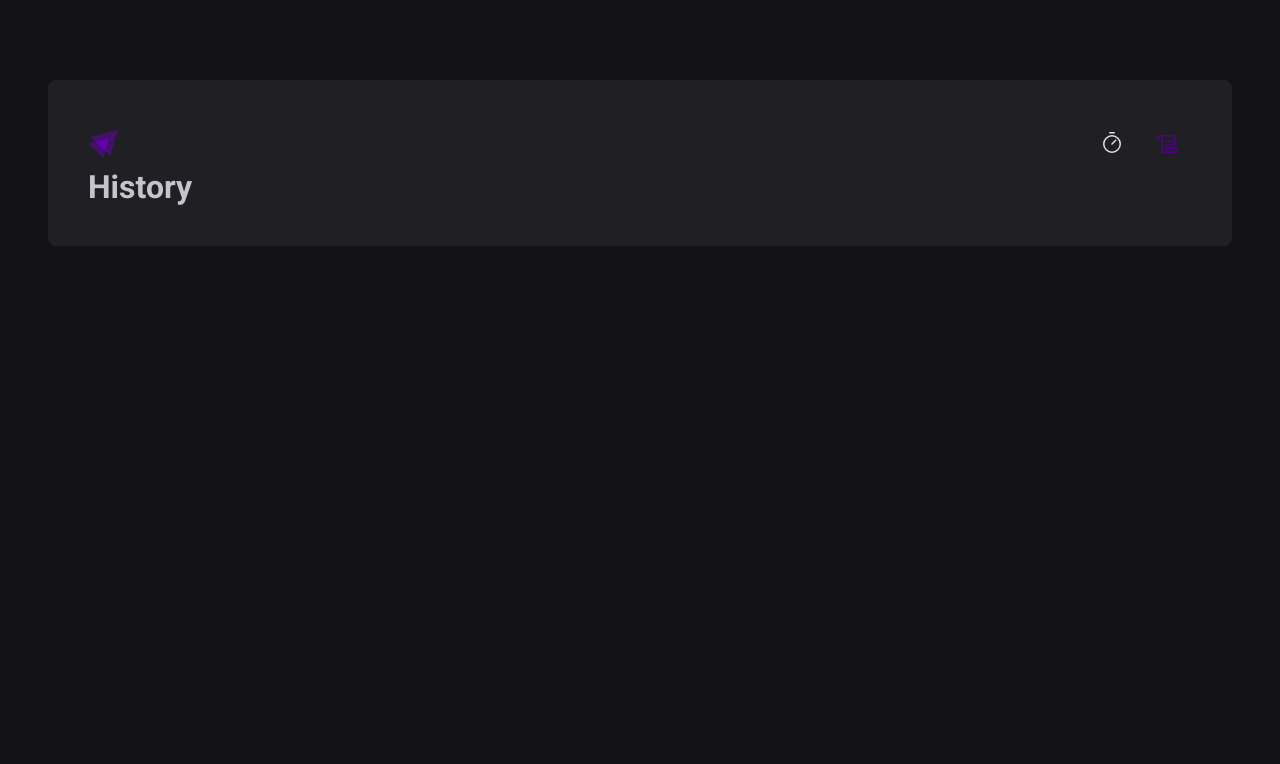
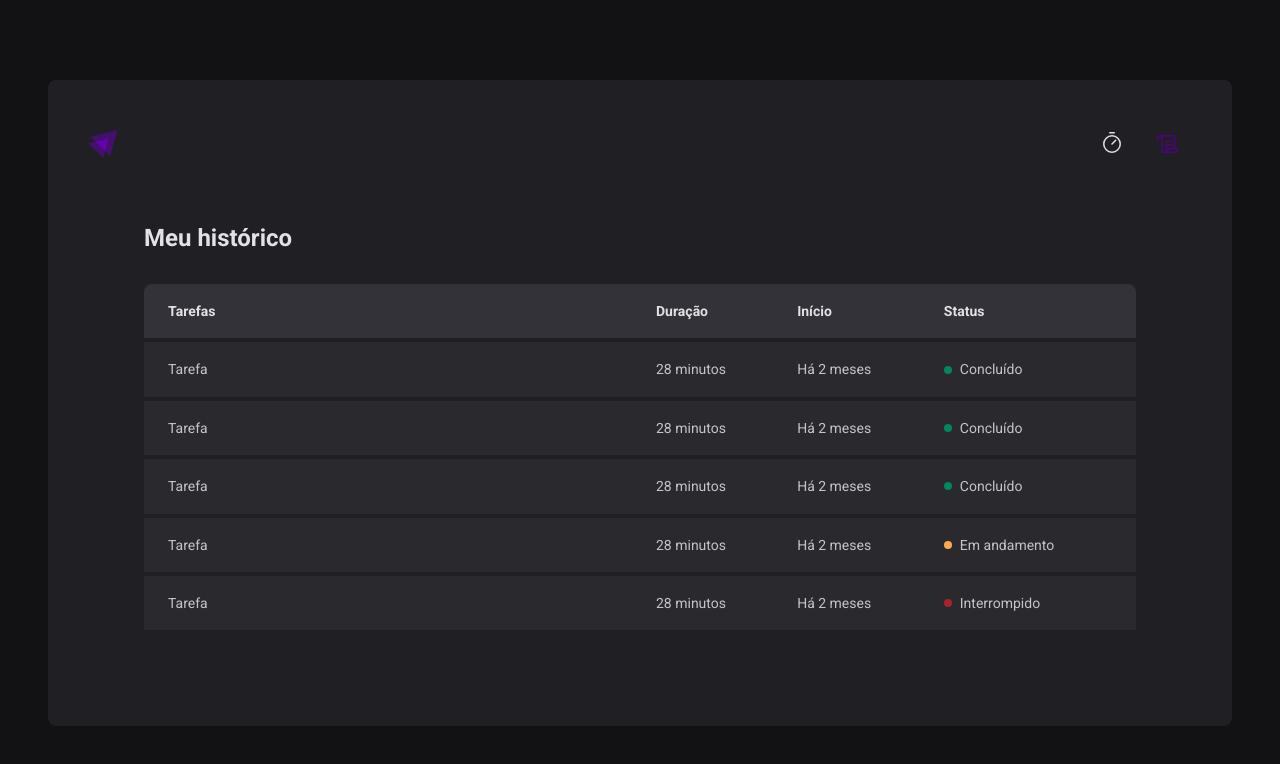
Before and after one commit to draedpunk/ignite-timer, a React (Vite) app: page /history in a window 1280 px wide. Shown: the top 764 px of the page. Built offline with nearby package versions, Linux system fonts and the light colour scheme.

Commit message:
historico finalizado

```diff
--- a/src/pages/History/index.tsx
+++ b/src/pages/History/index.tsx
@@ -1,7 +1,70 @@
+import { HistoryContainer, HistoryList, Status } from "./styles";
+
 export function History(){
     return (
-        <div>
-            <h1>History</h1>
-        </div>
-    )
+        <HistoryContainer>
+            <h1>Meu histórico</h1>
+
+            <HistoryList>
+                <table>
+                    <thead>
+                        <tr>
+                            <th>Tarefas</th>
+                            <th>Duração</th>
+                            <th>Início</th>
+                            <th>Status</th>
+                        </tr>
+                    </thead>
+
+                    <tbody>
+                        <tr>
+                            <td>Tarefa</td>
+                            <td>28 minutos</td>
+                            <td>Há 2 meses</td>
+                            <td>
+                                <Status statusColor="green">Concluído</Status>
+                            </td>
+                        </tr>
+
+                        <tr>
+                            <td>Tarefa</td>
+                            <td>28 minutos</td>
+                            <td>Há 2 meses</td>
+                            <td>
+                                <Status statusColor="green">Concluído</Status>
+                            </td>
+                        </tr>
+
+                        <tr>
+                            <td>Tarefa</td>
+                            <td>28 minutos</td>
+                            <td>Há 2 meses</td>
+                            <td>
+                                <Status statusColor="green">Concluído</Status>
+                            </td>
+                        </tr>
+
+                        <tr>
+                            <td>Tarefa</td>
+                            <td>28 minutos</td>
+                            <td>Há 2 meses</td>
+                            <td>
+                                <Status statusColor="yellow">Em andamento</Status>
+                            </td>
+                        </tr>
+
+                        <tr>
+                            <td>Tarefa</td>
+                            <td>28 minutos</td>
+                            <td>Há 2 meses</td>
+                            <td>
+                                <Status statusColor="red">Interrompido</Status>
+                            </td>
+                        </tr>
+                    </tbody>
+                </table>
+
+            </HistoryList>
+        </HistoryContainer>
+    );
 }
--- a/src/pages/History/styles.ts
+++ b/src/pages/History/styles.ts
@@ -0,0 +1,87 @@
+import styled from "styled-components";
+
+export const HistoryContainer = styled.main`
+    flex:1;
+    padding: 3.5rem;
+    display: flex;
+    flex-direction: column;
+
+    h1{
+        font-size: 1.5rem;
+        color: ${props => props.theme["gray-100"]};
+    }
+
+
+`;
+
+export const HistoryList= styled.div`
+    flex: 1;
+    overflow: auto;
+    margin-top: 2rem;
+
+    table{
+        width: 100%;
+        border-collapse: collapse;
+        min-width: 600px;
+
+        th{
+            background-color: ${props => props.theme["gray-600"]};
+            padding: 1rem;
+            text-align: left;
+            color: ${props => props.theme["gray-100"]};
+            font-size: 0.875rem;
+            line-height: 1.6;
+
+            &:first-child{
+                border-top-left-radius: 8px;
+                padding-left: 1.5rem;
+            }
+
+            &:last-child{
+                border-top-right-radius: 8px;
+                padding-right: 1.5rem;
+            }
+        }
+
+        td{
+            background-color: ${props => props.theme["gray-700"]};
+            border-top: 4px solid ${props => props.theme["gray-800"]};
+            padding: 1rem;
+            font-size: 0.875rem;
+            line-height: 1.6;
+
+            &:first-child{
+                width: 50%;
+                padding-left: 1.5rem;
+            }
+
+            &:last-child{
+                padding-right: 1.5rem;
+            }
+        }
+    }
+`;
+
+const STATUS_COLORS = {
+    yellow: 'yellow-500',
+    green: 'green-500',
+    red: 'red-500',
+} as const
+
+interface statusProps{
+    statusColor: keyof typeof STATUS_COLORS
+}
+
+export const Status = styled.span<statusProps>`
+    display: flex;
+    align-items: center;
+    gap: 0.5rem;
+
+    &::before{
+        content:'';
+        width: 0.5rem;
+        height: 0.5rem;
+        border-radius: 50%;
+        background: ${props => props.theme[STATUS_COLORS[props.statusColor]]};
+    }
+`;
```
